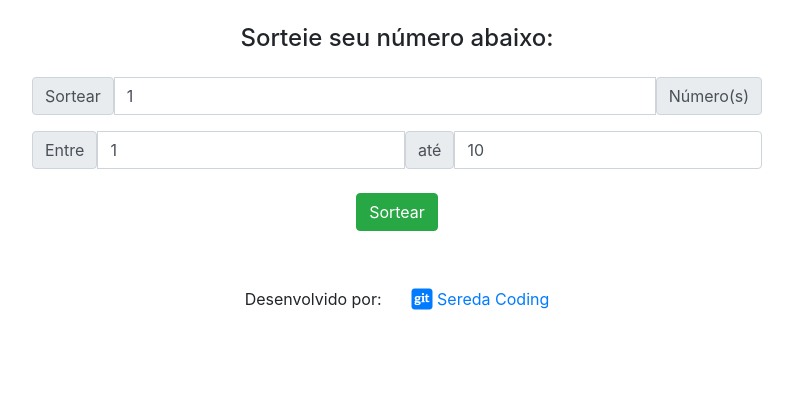
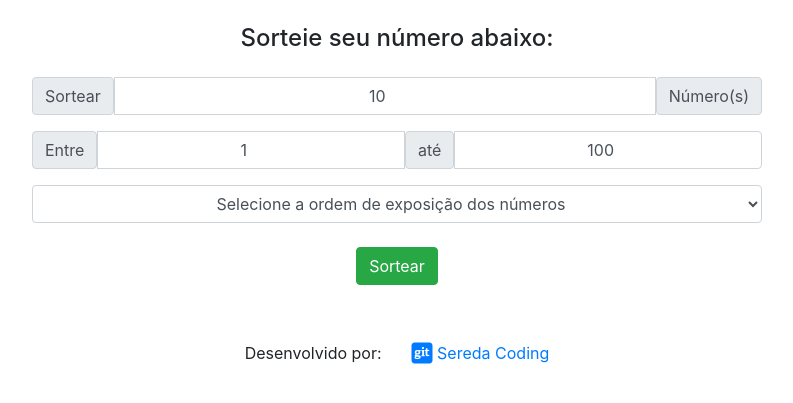
Before and after one commit to SeredaCoding/Sorteio.fun, a PHP site: page /index.php in a window 1280 px wide. Shown: the top 403 px of the page, without its empty margins (243-1036 px from the left). Run offline with PHP 8.4, Linux system fonts and the light colour scheme; some libraries are stand-ins or nearby versions.

Commit message:
Ordem de exposição
Acrescentado a opção de ordem de exposição dos números sorteados.

Crescente , Decrescente, Aleatório.

```diff
--- a/index.php
+++ b/index.php
@@ -46,13 +46,13 @@
 
 					<div class="input-group mb-3">
 					  <span class="input-group-text">Sortear</span>
-				      	<input class="form-control" type="number" name="quantidade" min="1" value="<?php
+				      	<input style="text-align:center;" class="form-control" type="number" name="quantidade" min="1" value="<?php
 						//mantendo a quantidade em sessão
 						if(isset($_SESSION['quantidade']) == 1)
 							{
 								print_r($_SESSION['quantidade']);
 							}else if(isset($_SESSION['quantidade']) == 0){
-								echo 1;
+								echo 10;
 							};
 						?>">
 					  <span class="input-group-text">Número(s)</span>
@@ -63,7 +63,7 @@
 			    <div class="col col-12 col-md-8">
 					<div class="input-group mb-3">
 						<span class="input-group-text">Entre</span>
-					 			<input class="form-control" type="number" name="entre1" min="1" value="<?php
+					 			<input  style="text-align:center;" class="form-control" type="number" name="entre1" min="1" value="<?php
 								// mantendo o entre1 em sessão
 								if(isset($_SESSION['entre1']) == 1)
 									{
@@ -73,19 +73,58 @@
 									};
 								?>">
 					  <span class="input-group-text">até</span>
-					  			<input class="form-control" type="number" name="entre2" min="1" value="<?php
+					  			<input  style="text-align:center;" class="form-control" type="number" name="entre2" min="1" value="<?php
 								// mantendo o entre2 em sessão
 								if(isset($_SESSION['entre2']) == 1)
 									{
 										print_r($_SESSION['entre2']);
 									}else if(isset($_SESSION['entre2']) == 0){
-										echo 10;
+										echo 100;
 									};
 								?>">
 
 					</div>
 
 			    </div>
+
+			    <div class="col col-12 col-md-8">
+					<div class="input-group mb-3">
+
+					 	<select style="text-align:center;" class="form-select form-control" name="ordem" required>
+						  <option value="" disabled hidden <?php
+						  if(isset($_SESSION['ordem_value']) == 0){
+						  	echo 'selected';
+						  }
+						   ?>>Selecione a ordem de exposição dos números</option>
+						  <option value="1" <?php
+						  if(isset($_SESSION['ordem_value']) == 1){
+						  	if($_SESSION['ordem_value'] == 1){
+						  		echo 'selected';
+						  	}
+						  }
+						   ?>>Crescente</option>
+						  <option value="2" <?php
+						  if(isset($_SESSION['ordem_value']) == 1){
+						  	if($_SESSION['ordem_value'] == 2){
+						  		echo 'selected';
+						  	}
+						  }
+						   ?>>Decrescente</option>
+						  <option value="3"
+						   <?php
+						  if(isset($_SESSION['ordem_value']) == 1){
+						  	if($_SESSION['ordem_value'] == 3){
+						  		echo 'selected';
+						  	}
+						  }
+						   ?>>Aleatório</option>
+						</select>
+
+					</div>
+
+			    </div>
+
+
 
 			  </div>
 			</div>
@@ -153,7 +192,7 @@
 		<?php
 		//verificação se existe números sorteados
 		if(isset($_SESSION['numeros']) == 1){
-			sort($_SESSION['numeros']);
+			$_SESSION['ordem'];
 		}else if(isset($_SESSION['numeros']) == 0){
 
 		};
@@ -168,7 +207,7 @@
 
 
 
-			<div class="col-12 col-sm-auto col-md-3 centralizar">
+			<div class="col-6 col-md-auto col-md-3 col-lg-4 centralizar">
 				<div class="p-2 m-2 rounded border"><?php echo $numero; ?></div>
 			</div>
 
```
Also changed, not shown: sortear.php (+26 -2 lines).
